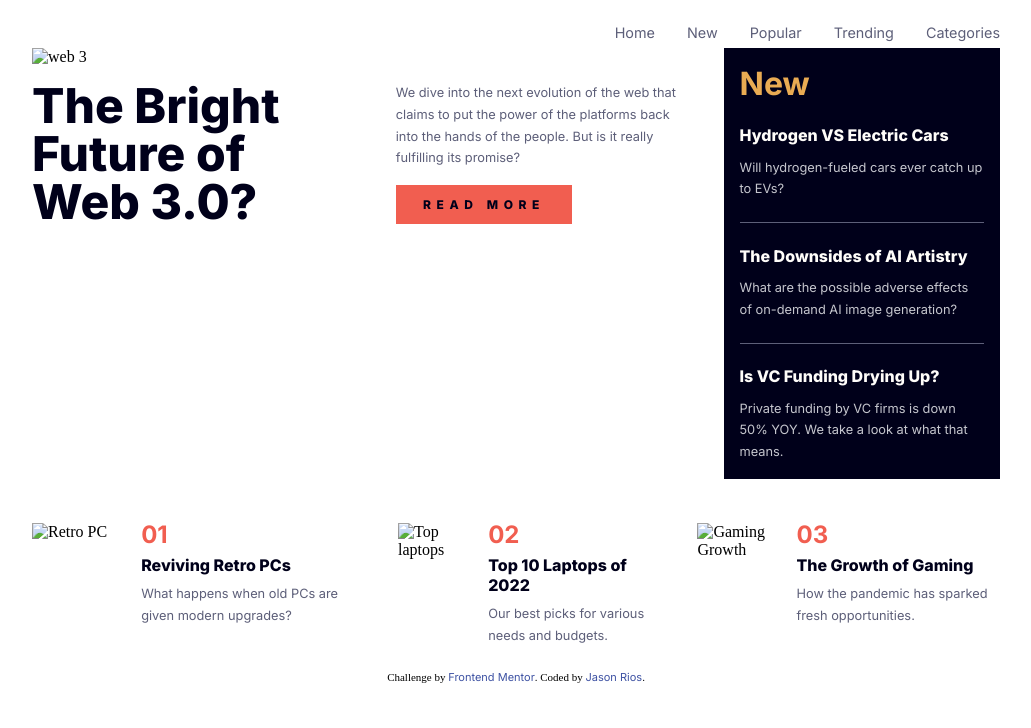
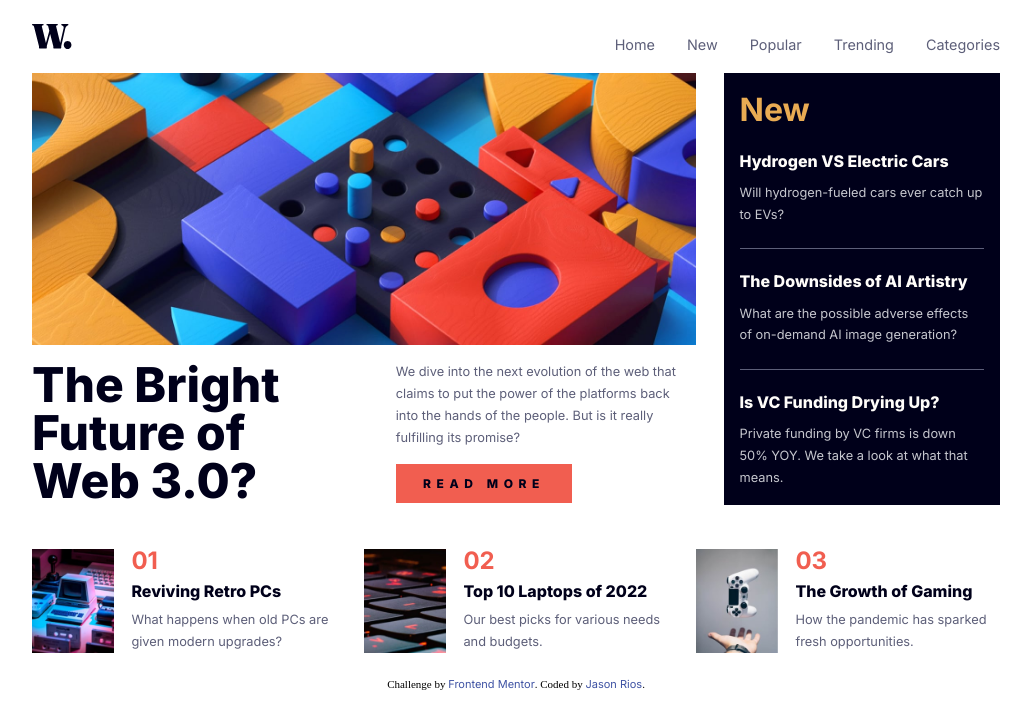
Before and after one commit to Bryan1590/Mis-proyectos, a plain HTML site: page index.html in a window 1280 px wide. Shown: the whole page, without its empty margins (124-1155 px from the left). Drawn offline with Linux system fonts and the light colour scheme.

Commit message:
Update index.html

```diff
--- a/index.html
+++ b/index.html
@@ -4,7 +4,7 @@
   <meta charset="UTF-8">
   <meta name="viewport" content="width=device-width, initial-scale=1.0"> <!-- displays site properly based on user's device -->
 
-  <link rel="icon" type="image/png" sizes="32x32" href="./assets/images/favicon-32x32.png">
+  <link rel="icon" type="image/png" sizes="32x32" href="./images/favicon-32x32.png">
   <link rel="stylesheet" href="./css/main.css">
   <title>Frontend Mentor | News homepage</title>
 
@@ -19,17 +19,17 @@
 
 
   <header>
-    <img src="./assets/images/logo.svg " alt="" class="logo">
+    <img src="./images/logo.svg " alt="" class="logo">
     <div class="menu">
       <ul class="navbar" id="navbar">
-        <img id="close-menu" src="./assets/images/icon-menu-close.svg " alt="boton para cerrar el menu">
+        <img id="close-menu" src="./images/icon-menu-close.svg " alt="boton para cerrar el menu">
         <li><a href="">Home</a></li>
         <li><a href="">New</a></li>
         <li><a href="">Popular</a></li>
         <li><a href="">Trending</a></li>
         <li><a href="">Categories</a></li>
       </ul>
-      <img id="open-menu" src="./assets/images/icon-menu.svg " alt="boton para abrir el menu">
+      <img id="open-menu" src="./images/icon-menu.svg " alt="boton para abrir el menu">
     </div>
   </header>
 
@@ -37,9 +37,9 @@
 
     <div class="main-wrapper">
     <article class="main-article">
-      <img class="main-article-img mobile" src="./assets/images/image-web-3-mobile.jpg" alt="web 3">
+      <img class="main-article-img mobile" src="./images/image-web-3-mobile.jpg" alt="web 3">
 
-      <img class="main-article-img desktop" src="./assets/images/image-web-3-desktop.jpg" alt="web 3">
+      <img class="main-article-img desktop" src="./images/image-web-3-desktop.jpg" alt="web 3">
 
       <div class="main-article-content">
         <h1 class="main-article-title">The Bright Future of Web 3.0?</h1>
@@ -80,7 +80,7 @@
 
     <section class="secondary">
       <article class="secondary-article">
-        <img class="secondary-article-img"  src="./assets/images/image-retro-pcs.jpg" alt="Retro PC">
+        <img class="secondary-article-img"  src="./images/image-retro-pcs.jpg" alt="Retro PC">
         <div class="secondary-article-wrapper">
         <p class="secondary-article-number">01</p>
         <h2 class="secondary-article-title">Reviving Retro PCs</h2>
@@ -89,7 +89,7 @@
       </article>
 
       <article class="secondary-article">
-        <img class="secondary-article-img"  src="./assets/images/image-top-laptops.jpg" alt="Top laptops">
+        <img class="secondary-article-img"  src="./images/image-top-laptops.jpg" alt="Top laptops">
         <div class="secondary-article-wrapper">
         <p class="secondary-article-number">02</p>
         <h2 class="secondary-article-title">Top 10 Laptops of 2022</h2>
@@ -98,7 +98,7 @@
       </article>
 
       <article class="secondary-article">
-        <img class="secondary-article-img"  src="./assets/images/image-gaming-growth.jpg" alt="Gaming Growth">
+        <img class="secondary-article-img"  src="./images/image-gaming-growth.jpg" alt="Gaming Growth">
         <div class="secondary-article-wrapper">
         <p class="secondary-article-number">03</p>
         <h2 class="secondary-article-title">The Growth of Gaming</h2>
```
